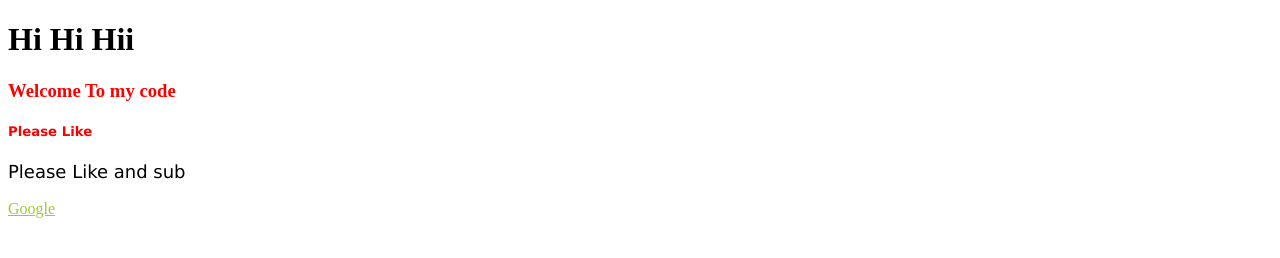
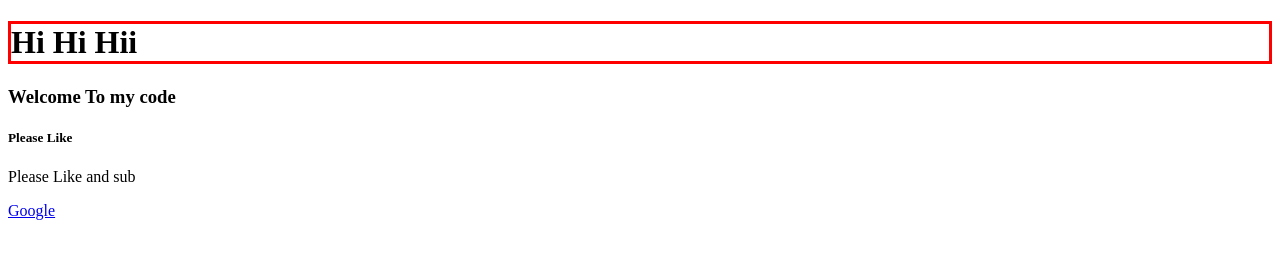
Before and after one commit to Karthish716/Html-and-css-sample, a plain HTML site: page css/index.html in a window 1280 px wide. Drawn offline with Linux system fonts and the light colour scheme.

Commit message:
feat: Boders in css

```diff
--- a/css/style.css
+++ b/css/style.css
@@ -1,18 +1,7 @@
-h5{
-    color: aqua;
+h1{
+    /* border-style: solid;
+    border-width: 5px 10px;
+    border-color: green red blue violet;
+    border-radius: 5px 0px; */
+    border: solid medium red;
 }
-
-#welcome{
-    color: red;
-}
-
-p{
-    font-size: large;
-}
-
-.tx{
-    color: yellowgreen;
-}
-p,h5,welcome{
-    font-family: 'Lucida Sans', 'Lucida Sans Regular', 'Lucida Grande', 'Lucida Sans Unicode', Geneva, Verdana, sans-serif;
-}
```
Also changed, not shown: css/las.jpg (added).
